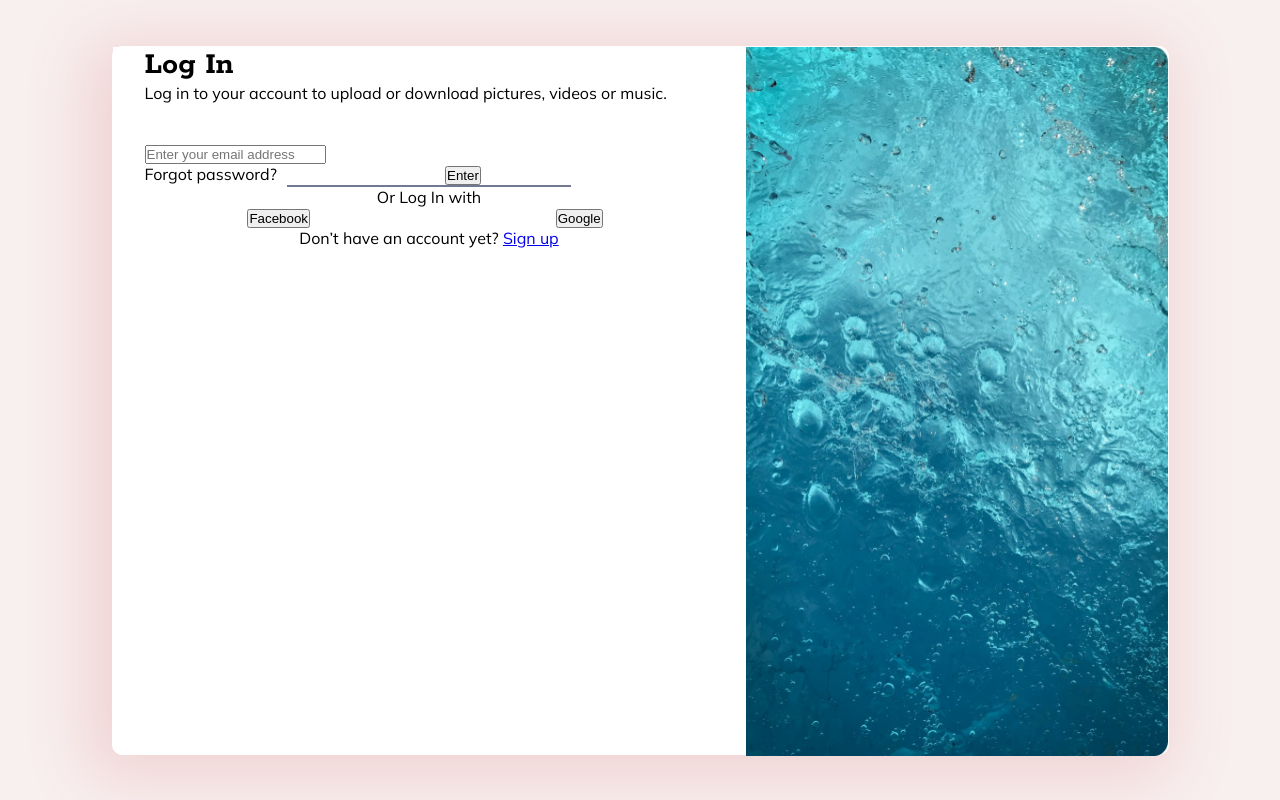
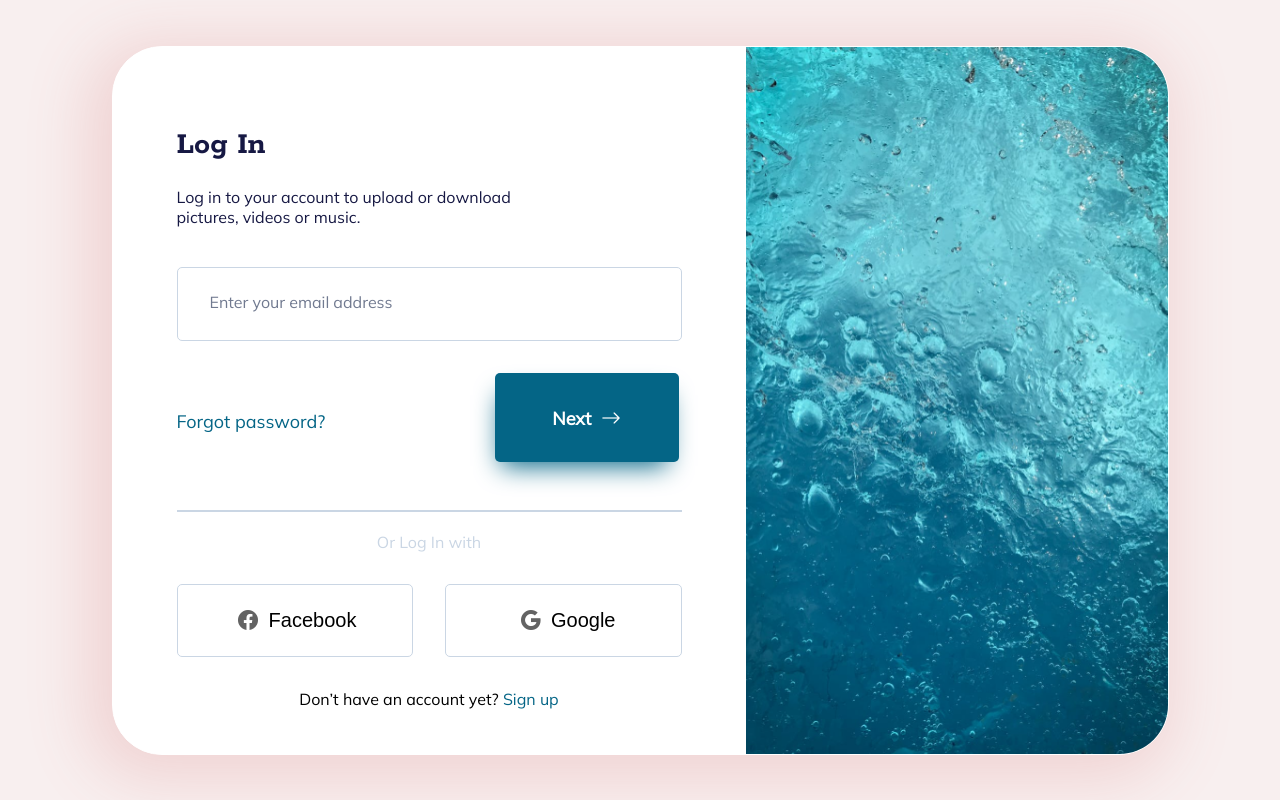
Before and after one commit to Gyekye/sassy-login-ui, a plain HTML site: page index.html in a window 1280 px wide. Drawn offline with nearby package versions, Linux system fonts and the light colour scheme.

Commit message:
project complete

```diff
--- a/index.html
+++ b/index.html
@@ -12,35 +12,36 @@
 <body>
 
     <div class="big-card">
-        <div class="card-content container-fluid">
+        <div class="card-content container">
             <h2 class="card-title">Log In</h2>
-            <p>Log in to your account to upload or download pictures, videos or music.</p>
+            <p class="card-subtitle">Log in to your account to upload or download pictures, videos or music.</p>
             <br><br>
             <form action="">
                <div class="row">
                    <div class="col-xs-12">
-                    <input type="text" name="" id="" placeholder="Enter your email address">
+                    <input class="email-field" type="email" name="email" id="" placeholder="Enter your email address">
                    </div>
                </div>
             </form>
-            <div class="row">
+            <div class="row between-xs row middle-xs">
                 <div class="col-xs-6">
-                    <p>Forgot password?</p>
+                    <div> <a href="">Forgot password?</a> </div>
                 </div>
                 <div class="col-xs-6">
-                    <button>Enter</button>
+                    <button class="primary-btn">Next <i class="bi bi-arrow-right icon"></i></button>
                 </div>
             </div>
             <hr>
+            <br>
             <div class="row center-xs">
-            <div class="col-auto">Or Log In with</div>
+            <div class="col-auto"><p class="social-title">Or Log In with</p></div>
             </div>
             <div class="row center-xs">
-                <div class="col-xs-6"><button>Facebook</button></div>
-                <div class="col-xs-6"><button>Google</button></div>
+                <div class="col-xs-6"><button class="outline-btn"> <i class="bi bi-facebook"></i> Facebook</button></div>
+                <div class="col-xs-6"><button class="outline-btn"><i class="bi bi-google"></i>Google</button></div>
             </div>
             <div class="row center-xs">
-                <div class="col-auto">Don’t have an account yet? <a href="http://" target="_blank" rel="noopener noreferrer">Sign up</a> </div>
+                <div class="col-auto">Don’t have an account yet? <a  class="link" href="http://" target="_blank" rel="noopener noreferrer">Sign up</a> </div>
             </div>
         </div>
         <img src="img/main-img.png" alt="" class="card-img">
--- a/sass/components/_buttons.scss
+++ b/sass/components/_buttons.scss
@@ -0,0 +1,57 @@
+@import "../core/variables";
+
+
+button{
+    padding:2rem 3.6rem;
+    outline: none;
+    border: none;
+    border-radius: 5px;
+    cursor: pointer;
+    text-align: center;
+
+
+    &.primary-btn{
+        background-color: $primaryColor;
+        color: $defaultCardColor;
+        font-family: $regularFont;
+        font-weight: bold;
+        font-size: 18px;
+        margin-bottom: 3rem;
+        -webkit-box-shadow: -3px 13px 26px -9px rgba(4,101,134,1);
+        -moz-box-shadow: -3px 13px 26px -9px rgba(4,101,134,1);
+        box-shadow: -3px 13px 26px -9px rgba(4,101,134,1);
+        margin-left: 3.1rem;
+
+        .icon{
+            margin-left: 5px;
+            font-size: 20px;
+        }
+
+    }
+
+    &.outline-btn{
+        box-shadow: none;
+        background-color: transparent;
+        border:1px solid $tertiaryColor;
+        width: 100%;
+        padding: 1.5rem 3rem;
+        margin: 2rem 0rem;
+        color: #000000;
+        font-size: 20px;
+
+        .bi.bi-facebook{
+            color: #636363;
+            font-size: 20px;
+            margin: 0px 5px;
+        }
+
+        .bi.bi-google{
+            font-size: 20px;
+            color: #636363;
+            margin: 0px 10px;
+        }
+
+
+    }
+
+}
--- a/sass/components/_cards.scss
+++ b/sass/components/_cards.scss
@@ -1,14 +1,16 @@
 @import"../core/variables";
+@import"../components/buttons";
 
 .big-card{
     width: 1057px;
     height: 709px;
     border: 1px solid white;
     background-color: $defaultCardColor;
-    border-radius: 10px;
+    border-radius: 50px;
     -webkit-box-shadow: -11px 10px 62px 14px rgba(240,211,211,1);
     -moz-box-shadow: -11px 10px 62px 14px rgba(240,211,211,1);
     box-shadow: -11px 10px 62px 14px rgba(240,211,211,1);
+    overflow: hidden;
 
     .card-img{
         width: 40%;
@@ -25,7 +27,46 @@
         .card-title{
             font-family: $headerFont;
             font-size: $boldFontSize;
+            color: $fontColor;
+            margin-top: 5rem;
+            margin-bottom: 1.5rem;
 
         }
+
+        .card-subtitle{
+            color: $fontColor;
+            width: 70%;
+            font-family: $regularFont;
+
+        }
+        .email-field{
+            border:1px solid $tertiaryColor;
+            padding:1.8rem 2rem;
+            width: 100%;
+            margin-bottom: 2rem;
+            border-radius: 5px;
+        }
+
+        .row.between-xs:first-of-type div a{
+            display: inline-block;
+            color: $primaryColor;
+            text-decoration: none;
+            font-size: 18px;
+            margin-bottom: 2.5rem;
+        }
+
+        .social-title{
+            font-family: $regularFont;
+            font-size: $regularFontSize;
+            color: $tertiaryColor;
+        }
+
+        .link{
+            color: $primaryColor;
+            text-decoration: none;
+        }
+
+
+
     }
 }
--- a/sass/core/_reset.scss
+++ b/sass/core/_reset.scss
@@ -1,3 +1,4 @@
+@import "../core/variables";
 * {
     box-sizing: border-box;
     padding: 0;
@@ -10,9 +11,16 @@ html{
 }
 
 hr {
-    border: 1px solid $placeholderColor;
+    border: 0.1px solid $tertiaryColor;
     background-color: $tertiaryColor;
-    width: 50%;
+    width: 100%;
     margin: auto;
+    height: 0.3px;
 
 }
+
+input::placeholder{
+    font-family: $regularFont;
+    font-size: $regularFontSize;
+    color:$placeholderColor;
+}
--- a/sass/core/_variables.scss
+++ b/sass/core/_variables.scss
@@ -1,5 +1,7 @@
+@import url("https://cdn.jsdelivr.net/npm/bootstrap-icons@1.5.0/font/bootstrap-icons.css");
 @import url('https://fonts.googleapis.com/css2?family=Mulish&display=swap');
 @import url('https://fonts.googleapis.com/css2?family=Mulish&family=Rokkitt:wght@700&display=swap');
+
 
 $regularFont: 'Mulish',sans-serif;
 $headerFont:  'Rokkitt',serif;
@@ -11,3 +13,4 @@ $placeholderColor:#717A90;
 $bgColor:#F8EFEF;
 $defaultCardColor:#FFFFFF;
 $tertiaryColor:#CAD6E4;
+$fontColor:#161843;
--- a/sass/layout/_layout.scss
+++ b/sass/layout/_layout.scss
@@ -5,6 +5,14 @@
     margin-left: auto;
     padding-right: 2rem;
     padding-left: 2rem;
+}
+
+
+.container {
+    margin-right: auto;
+    margin-left: auto;
+    padding-right: 4rem;
+    padding-left: 4rem;
 }
 
 .row {
```
Also changed, not shown: css/app.css, css/next.png (added), img/Google__G__Logo 1.png (added), img/f_logo_RGB-Blue_72 1.png (added), project-img.png (added), sass/components/next.png (added).
